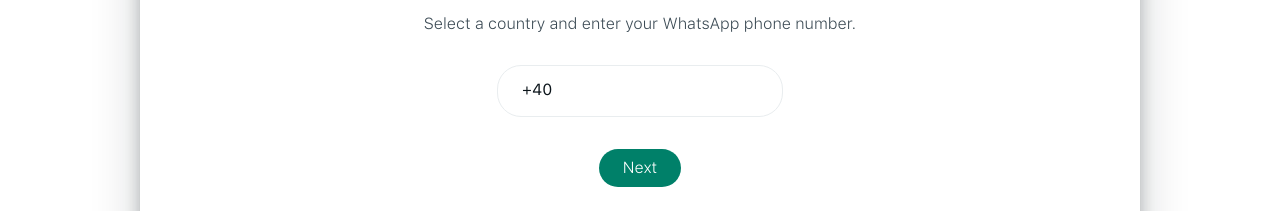
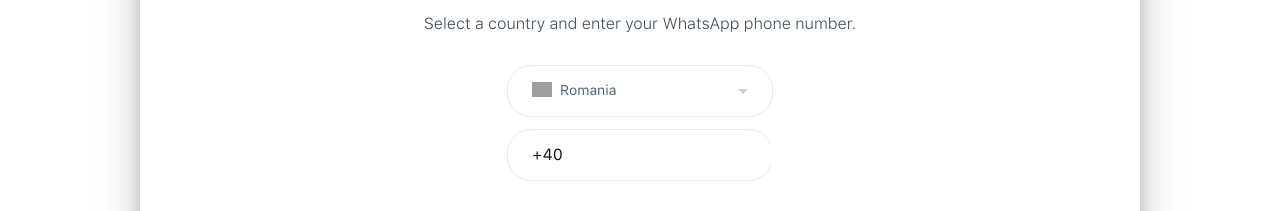
Before and after one commit to alexandru-w98/WhatsApp, a React app: page /verify-number in a window 1280 px wide. Shown: the part 223-434 px from the top of the page. Built offline with nearby package versions, Linux system fonts and the light colour scheme; no server answers; grey boxes are pictures that could not be loaded.

Commit message:
dropdown styles + mock data

```diff
--- /dev/null
+++ b/src/main/components/countries-dropdown-search/countries-dropdown-search.js
@@ -0,0 +1,120 @@
+import * as styles from "./countries-dropdown-search.module.css";
+import classNames from "classnames";
+import React, { useEffect, useState, useRef } from "react";
+import { CaretDown, Search, X } from "../icons";
+import { map, prop, pipe, startsWith, filter, toLower } from "ramda";
+import noop from "../noop";
+
+const CountriesDropdownSearch = ({
+  className,
+  options = [],
+  selected,
+  onChanged = noop,
+}) => {
+  const [isPopoverActive, setIsPopoverActive] = useState(false);
+  // TODO: add placeholder if selected is undefined
+  const [selectedItem, setSelectedItem] = useState(selected);
+  const [filteredOptions, setFilteredOptions] = useState(options);
+  const searchInputRef = useRef(null);
+  const containerRef = useRef(null);
+
+  const containerClasses = classNames(className, styles["dropdown"]);
+
+  const onItemSelected = (item) => () => {
+    setSelectedItem(item);
+    setIsPopoverActive(false);
+
+    onChanged();
+  };
+
+  useEffect(() => {
+    const onClickOutside = (event) => {
+      if (
+        containerRef.current &&
+        !containerRef.current.contains(event.target)
+      ) {
+        setIsPopoverActive(false);
+      }
+    };
+    document.addEventListener("mousedown", onClickOutside);
+    return () => {
+      document.removeEventListener("mousedown", onClickOutside);
+    };
+  }, [containerRef]);
+
+  const DropdownItem = (countryObj) => {
+    const { name, countryCode, phoneCode, id } = countryObj;
+    return (
+      <div
+        className={styles["list__item"]}
+        onClick={onItemSelected(countryObj)}
+        key={id}
+      >
+        <div className={styles["list__name_container"]}>
+          <div className={styles["selected__country__img"]}>
+            <img src={`https://flagcdn.com/16x12/${countryCode}.png`} />
+          </div>
+          <span>{name}</span>
+        </div>
+        <span className={styles["list__phone_code"]}>{phoneCode}</span>
+      </div>
+    );
+  };
+
+  const dropdownList = map(DropdownItem)(filteredOptions);
+
+  const onSelectedCountryClicked = () => {
+    setIsPopoverActive((prev) => !prev);
+  };
+
+  useEffect(() => {
+    if (isPopoverActive) {
+      searchInputRef.current.focus();
+    }
+  }, [isPopoverActive]);
+
+  const onSearchInputChanged = (e) => {
+    const val = e.target.value;
+
+    const updatedOptions = filter(pipe(prop("name"), toLower, startsWith(val)))(
+      options
+    );
+
+    setFilteredOptions(updatedOptions);
+  };
+
+  return (
+    <div className={containerClasses} ref={containerRef}>
+      <div
+        className={styles["selected_container"]}
+        onClick={onSelectedCountryClicked}
+      >
+        <div className={styles["selected__country"]}>
+          <div className={styles["selected__country__img"]}>
+            <img
+              src={`https://flagcdn.com/16x12/${prop("countryCode")(
+                selectedItem
+              )}.png`}
+            />
+          </div>
+          <span>{prop("name")(selectedItem)}</span>
+        </div>
+        <CaretDown />
+      </div>
+      {isPopoverActive && (
+        <div className={styles["popover"]}>
+          <div className={styles["popover__input"]}>
+            <div className={styles["popover__img"]}>
+              <Search />
+            </div>
+            <input ref={searchInputRef} onChange={onSearchInputChanged} />
+            <X />
+          </div>
+          <div className={styles["dropdown__list"]}>{dropdownList}</div>
+        </div>
+      )}
+    </div>
+  );
+};
+
+export default CountriesDropdownSearch;
--- /dev/null
+++ b/src/main/components/countries-dropdown-search/countries-dropdown-search.module.css
@@ -0,0 +1,106 @@
+.dropdown {
+  padding: 10px 24px;
+  border: 1px solid black;
+  border: 1px solid rgb(233, 237, 239);
+  border-radius: 24px;
+  color: rgb(84, 101, 111);
+  cursor: pointer;
+  display: flex;
+  transition: box-shadow 0.2s;
+  position: relative;
+
+  .selected_container {
+    display: flex;
+    align-items: center;
+    justify-content: space-between;
+    width: 100%;
+
+    .selected__country {
+      display: flex;
+      gap: 8px;
+      font-size: 14px;
+      font-weight: 400;
+    }
+  }
+
+  .selected__country__img {
+    width: 20px;
+
+    img {
+      width: 100%;
+    }
+  }
+
+  .popover {
+    position: absolute;
+    left: 0;
+    top: 100%;
+    margin-top: 6px;
+    border: 1px solid rgb(233, 237, 239);
+    box-shadow: 0 2px 5px 0 rgba(11, 20, 26, 0.26),
+      0 2px 10px 0 rgba(11, 20, 26, 0.16);
+    border-radius: 16px;
+    width: 300px;
+    background-color: #fff;
+
+    .popover__input {
+      display: flex;
+      background-color: rgb(240, 242, 245);
+      margin: 16px 16px 8px 16px;
+      border-radius: 8px;
+      padding: 6px 10px 6px 16px;
+      font-size: 15px;
+
+      input {
+        border: none;
+        width: 100%;
+        background-color: transparent;
+        color: rgb(84, 101, 111);
+      }
+
+      input:focus {
+        outline: none;
+      }
+    }
+
+    .popover__img {
+      width: 24px;
+      height: 24px;
+    }
+
+    .dropdown__list {
+      padding: 8px;
+
+      .list__item {
+        display: flex;
+        justify-content: space-between;
+        padding: 8px;
+        border-radius: 12px;
+
+        .list__name_container {
+          display: flex;
+          gap: 8px;
+          font-weight: 400;
+          color: rgb(17, 27, 33);
+        }
+
+        .list__phone_code {
+          font-size: 14px;
+          font-weight: 400;
+        }
+      }
+
+      .list__item:hover {
+        background-color: #f5f6f6;
+      }
+    }
+  }
+
+  .popover:focus {
+    outline: none;
+  }
+}
+
+.dropdown:hover {
+  box-shadow: 0 2px 7px rgba(11, 20, 26, 0.09), 0 1px 2px rgba(11, 20, 26, 0.05);
+}
--- /dev/null
+++ b/src/main/components/countries-dropdown-search/index.js
@@ -0,0 +1 @@
+export { default } from "./countries-dropdown-search";
--- /dev/null
+++ b/src/main/components/icons/caret-down/index.js
@@ -0,0 +1,24 @@
+import React from "react";
+
+const CaretDown = () => {
+  return (
+    <svg
+      viewBox="0 0 10 5"
+      height="5"
+      width="10"
+      preserveAspectRatio="xMidYMid meet"
+      fill="none"
+    >
+      <title>caret-down</title>
+      <path
+        fillRule="evenodd"
+        clipRule="evenodd"
+        d="M0 0L5 5L10 0H0Z"
+        fill="currentColor"
+        fillOpacity="0.3"
+      ></path>
+    </svg>
+  );
+};
+
+export default CaretDown;
--- a/src/main/components/icons/index.js
+++ b/src/main/components/icons/index.js
@@ -15,3 +15,5 @@
 export { default as Plus } from "./plus";
 export { default as Microphone } from "./microphone";
 export { default as SmileyFace } from "./smiley-face";
+export { default as CaretDown } from "./caret-down";
+export { default as X } from "./x";
--- a/src/main/components/icons/search/index.js
+++ b/src/main/components/icons/search/index.js
@@ -1,9 +1,9 @@
 import React from "react";
 
-const Search = ({ width = 24, height = 24 }) => {
+const Search = ({ width = 24, height = 24, viewbox = "0 0 24 24" }) => {
   return (
     <svg
-      viewBox="0 0 24 24"
+      viewBox={viewbox}
       height={height}
       width={width}
       version="1.1"
--- /dev/null
+++ b/src/main/components/icons/x/index.js
@@ -0,0 +1,24 @@
+import React from "react";
+
+const X = ({ width = 24, height = 24 }) => {
+  return (
+    <svg
+      viewBox="0 0 24 24"
+      height={height}
+      width={width}
+      preserveAspectRatio="xMidYMid meet"
+      version="1.1"
+      x="0px"
+      y="0px"
+      enableBackground="new 0 0 24 24"
+    >
+      <title>x-alt</title>
+      <path
+        fill="currentColor"
+        d="M17.25,7.8L16.2,6.75l-4.2,4.2l-4.2-4.2L6.75,7.8l4.2,4.2l-4.2,4.2l1.05,1.05l4.2-4.2l4.2,4.2l1.05-1.05 l-4.2-4.2L17.25,7.8z"
+      ></path>
+    </svg>
+  );
+};
+
+export default X;
--- /dev/null
+++ b/src/main/components/noop/index.js
@@ -0,0 +1,3 @@
+const noop = () => {};
+
+export default noop;
--- a/src/main/screens/verify-number/verify-number.js
+++ b/src/main/screens/verify-number/verify-number.js
@@ -7,6 +7,28 @@
 import { Link } from "react-router-dom";
 import TutorialVideo from "../../components/tutorial-video";
 import RoundedInput from "../../components/rounded-input";
+import CountriesDropdownSearch from "../../components/countries-dropdown-search";
+
+const options = [
+  {
+    name: "Romania",
+    countryCode: "ro",
+    phoneCode: "+40",
+    id: 1,
+  },
+  {
+    name: "United Arab Emirates",
+    countryCode: "ae",
+    phoneCode: "+402",
+    id: 2,
+  },
+  {
+    name: "Anguilla",
+    countryCode: "ai",
+    phoneCode: "+43",
+    id: 3,
+  },
+];
 
 const onSuccess = (data) => {
   localStorage.setItem("otpID", data.pinId);
@@ -52,6 +74,11 @@
       <div className={styles["subtitle"]}>
         Select a country and enter your WhatsApp phone number.
       </div>
+      <CountriesDropdownSearch
+        className={styles["dropdown"]}
+        options={options}
+        selected={options[0]}
+      />
       <RoundedInput
         ref={inputRef}
         className={styles["input"]}
--- a/src/main/screens/verify-number/verify-number.module.css
+++ b/src/main/screens/verify-number/verify-number.module.css
@@ -38,5 +38,13 @@
 
   .input {
     margin-bottom: 32px;
+    width: 266px;
+    min-height: 52px;
+  }
+
+  .dropdown {
+    margin-bottom: 12px;
+    width: 266px;
+    min-height: 52px;
   }
 }
```
